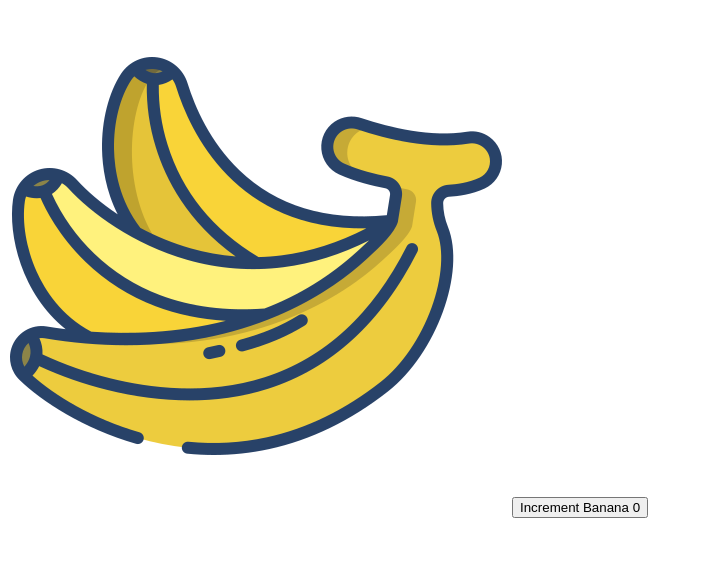
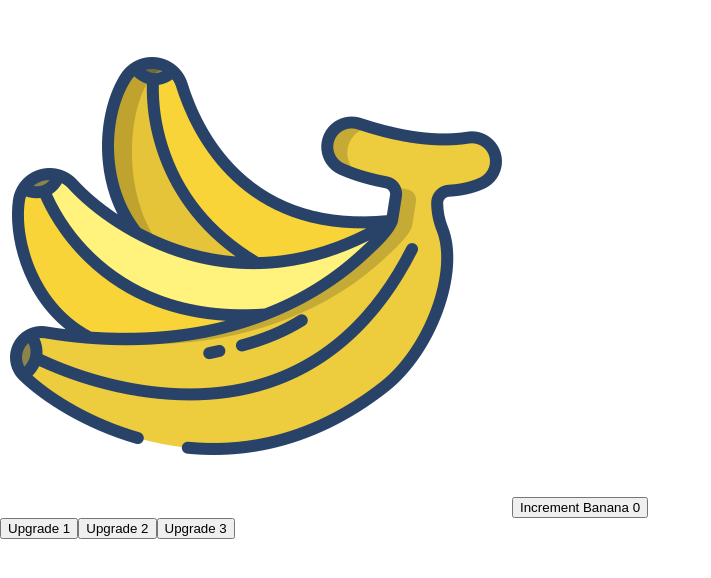
Before and after one commit to Teyzinho/SimioClicker, a React (Vite) app: page / in a window 1280 px wide. Shown: the top 578 px of the page, without its empty margins (0-711 px from the left). Built offline with nearby package versions, Linux system fonts and the light colour scheme.

Commit message:
upgrades

```diff
--- a/src/components/Banana.tsx
+++ b/src/components/Banana.tsx
@@ -1,35 +1,84 @@
 import bananaImg from "../assets/banana.png"
 import "./Banana.css"
-import { useDispatch, useSelector } from 'react-redux';
-import {increment} from "../state/counter";
-import {useAppSelector} from "../hooks"
+import { useDispatch } from 'react-redux';
+import { increment } from "../state/counter";
+import { useAppSelector } from "../hooks"
+import mouseUpgradesData from "../upgrades/upgradesData"
 
-const Banana = () =>{
+const Banana = () => {
     const count = useAppSelector(state => state.counter.value);
     const dispatch = useDispatch();
 
-    class BananaClass{
+    interface UpgradeData {
+        key: string;
+        name: string;
+        image: string;
+        cost: number;
+        clickMultiplier: number;
+        productionMultiplier: number;
+        prerequisites: string[];
+    }
+    class Upgrade {
+        key
+        name
+        image
+        cost
+        clickMultiplier
+        productionMultiplier
+        prerequisites
+        active
+
+        constructor(data: UpgradeData) {
+            this.key = data.key;
+            this.name = data.name;
+            this.image = data.image;
+            this.cost = data.cost;
+            this.clickMultiplier = data.clickMultiplier;
+            this.productionMultiplier = data.clickMultiplier;
+            this.prerequisites = data.prerequisites;
+            this.active = false;
+        }
+    }
+    class BananaClass {
         numClick
         powerClick
-        constructor(numClick:number, powerClick:number){
+        constructor(numClick: number, powerClick: number) {
             this.numClick = numClick;
             this.powerClick = powerClick;
         }
-
         click = () => {
             dispatch(increment(this.powerClick))
         }
     }
 
-    const banana = new BananaClass(0,2)
+    const handleUpgradeClick = (upgrade: Upgrade) => {
+        // Implementar a lógica para ativar o upgrade aqui
+        console.log(`Clicou no upgrade: ${upgrade.name}`);
+    };
 
-    return(
+    const banana = new BananaClass(0, 1)
+    const mouseUpgrades: Upgrade[] = mouseUpgradesData.map((update) => new Upgrade(update));
+    console.log(mouseUpgrades)
+
+    return (
         <div className="banana-container">
             <img src={bananaImg} alt="banana" />
 
             <button onClick={banana.click}>
                 Increment Banana {count}
-                </button>
+            </button>
+
+            <div className="upgrades-container">
+                {mouseUpgrades.map((upgrade) => (
+                    <button
+                        key={upgrade.key}
+                        onClick={() => handleUpgradeClick(upgrade)}
+                    /*disabled={ Adicione a lógica de desabilitar o botão com base nas pré-requisitos e condições }*/
+                    >
+                        {upgrade.name}
+                    </button>
+                ))}
+            </div>
         </div>
     )
 }
--- /dev/null
+++ b/src/upgrades/upgradesData.ts
@@ -0,0 +1,41 @@
+interface Update {
+    key: string;
+    name: string;
+    image: string;
+    cost: number;
+    clickMultiplier: number;
+    productionMultiplier: number;
+    prerequisites: string[];
+}
+
+const mouseUpgradesData: Update[] = [
+    {
+        key: 'upgrade1',
+        name: 'Upgrade 1',
+        image: '',
+        cost: 2,
+        clickMultiplier: 1.5,
+        productionMultiplier: 1,
+        prerequisites: []
+    },
+    {
+        key: 'upgrade2',
+        name: 'Upgrade 2',
+        image: '',
+        cost: 3,
+        clickMultiplier: 2,
+        productionMultiplier: 1.2,
+        prerequisites: ['upgrade1']
+    },
+    {
+        key: 'upgrade3',
+        name: 'Upgrade 3',
+        image: '',
+        cost: 5,
+        clickMultiplier: 3,
+        productionMultiplier: 1.5,
+        prerequisites: ['upgrade1', 'upgrade2']
+    }
+];
+
+export default mouseUpgradesData;
```
